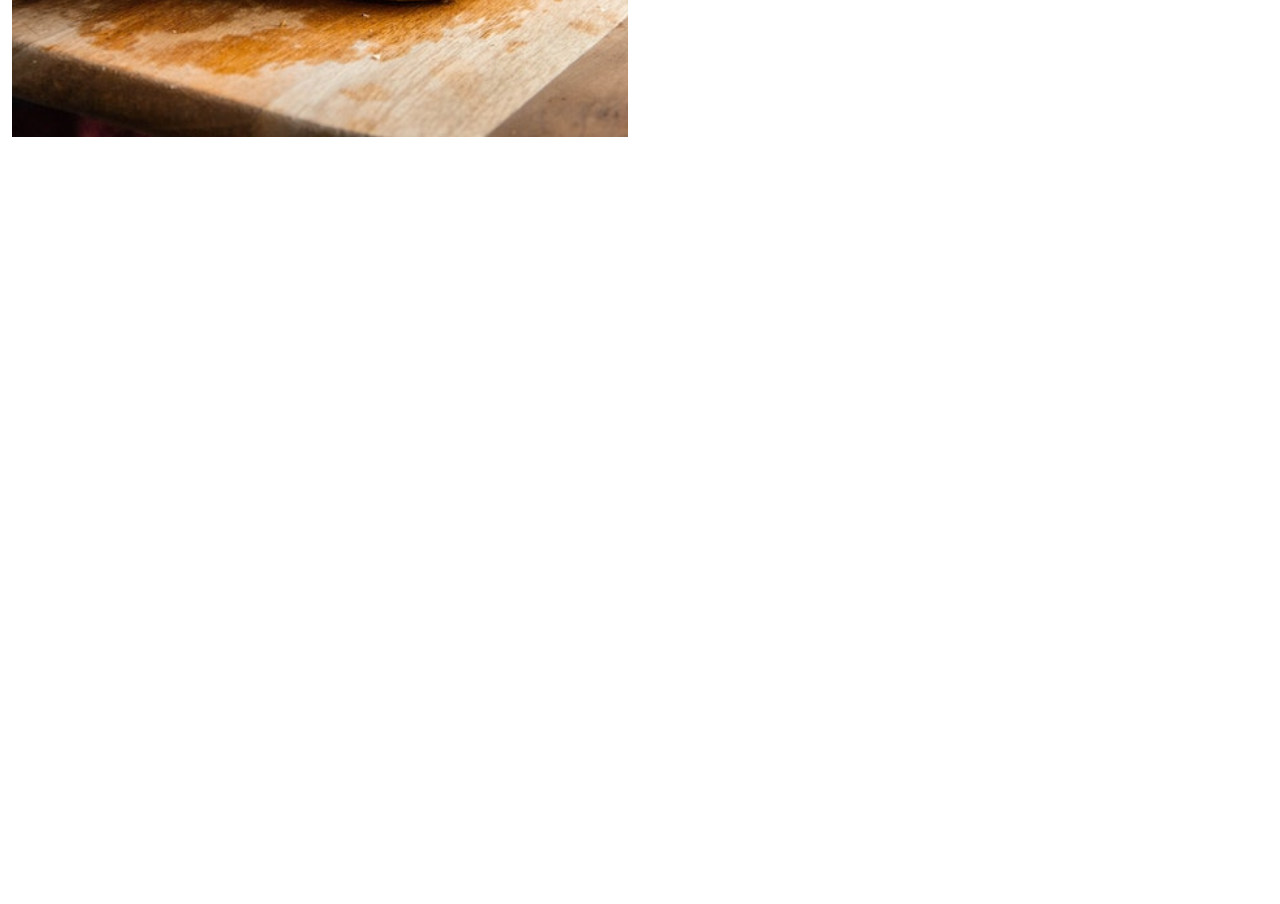
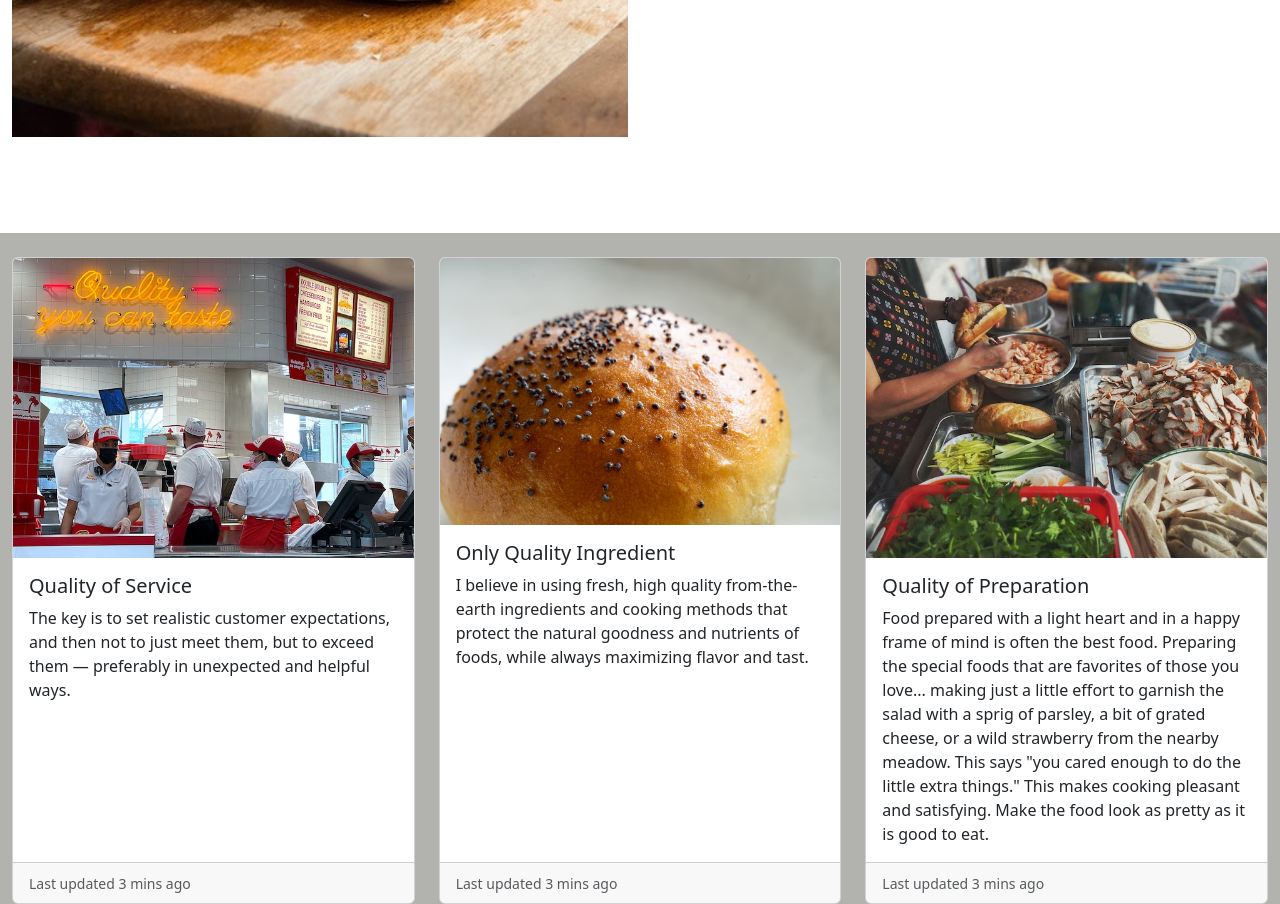
Before and after one commit to doniBuc/IT2B-DonielBuccat, a plain HTML site: page index.html in a window 1280 px wide. Shown: the part 3301-4205 px from the top of the page. Before the commit the page ends 3558 px from the top, so only its background shows below. Drawn offline with nearby package versions, Linux system fonts and the light colour scheme.

Commit message:
Building a card for Services Section

```diff
--- a/css/style.css
+++ b/css/style.css
@@ -58,3 +58,8 @@
 .badge{
   letter-spacing: 3px;
 }
+
+/* services */
+.service--background {
+  background-color: #b2b3af;
+}
--- a/index.html
+++ b/index.html
@@ -21,6 +21,7 @@
   </head>
 
   <body>
+ <!-- Hero -->
     <section class="hero mb-5 pb-5">
       <div class="container-fluid">
         <div class="row">
@@ -54,7 +55,8 @@
         </div>
       </div>
     </section>
-    <!-- Showcase -->
+
+<!-- Showcase -->
     <section class="showcase container-xxl">
       <!-- MEATTY -->
       <div class="row mb-5 pb-5">
@@ -178,9 +180,55 @@
           </div>
         </div>
       </div>
+    </section>
 
+<!-- Services -->
+    <section class="service--background">
+  <section class="services container-xxl ">
+    <div class="row row-cols-1 row-cols-md-3 g-4">
 
+      <div class="col">
+        <div class="card h-100">
+          <img src="img/qi-li-j1HuwuqMuXU-unsplash.jpg" class="card-img-top" alt="...">
+          <div class="card-body">
+            <h5 class="card-title">Quality of Service</h5>
+            <p class="card-text">The key is to set realistic customer expectations, and then not to just meet them, but to exceed them — preferably in unexpected and helpful ways.</p>
+          </div>
+          <div class="card-footer">
+            <small class="text-muted">Last updated 3 mins ago</small>
+          </div>
+        </div>
+      </div>
+      <div class="col">
+        <div class="card h-100">
+          <img src="/img/andrea-riezzo-HIQqvAu3Tr0-unsplash.jpg" class="card-img-top" alt="...">
+          <div class="card-body">
+            <h5 class="card-title">Only Quality Ingredient</h5>
+            <p class="card-text">I believe in using fresh, high quality from-the-earth ingredients and cooking methods that protect the natural goodness and nutrients of foods, while always maximizing flavor and tast.</p>
+          </div>
+          <div class="card-footer">
+            <small class="text-muted">Last updated 3 mins ago</small>
+          </div>
+        </div>
+      </div>
+      <div class="col">
+        <div class="card h-100">
+          <img src="/img/uy-vo-6Va86fgsodY-unsplash.jpg" class="card-img-top" alt="...">
+          <div class="card-body">
+            <h5 class="card-title">Quality of Preparation</h5>
+            <p class="card-text">Food prepared with a light heart and in a happy frame of mind is often the best food. Preparing the special foods that are favorites of those you love... making just a little effort to garnish the salad with a sprig of parsley, a bit of grated cheese, or a wild strawberry from the nearby meadow. This says "you cared enough to do the little extra things." This makes cooking pleasant and satisfying. Make the food look as pretty as it is good to eat.</p>
+          </div>
+          <div class="card-footer">
+            <small class="text-muted">Last updated 3 mins ago</small>
+          </div>
+        </div>
+      </div>
+    </div>
+  </section>
     </section>
+
+    <!-- Footer -->
+
 
     <script
       src="https://cdn.jsdelivr.net/npm/bootstrap@5.3.0-alpha1/dist/js/bootstrap.bundle.min.js"
```
Also changed, not shown: img/andrea-riezzo-HIQqvAu3Tr0-unsplash.jpg (added), img/pexels-ron-lach-8880730.png (added), img/qi-li-j1HuwuqMuXU-unsplash.jpg (added), img/uy-vo-6Va86fgsodY-unsplash.jpg (added).
